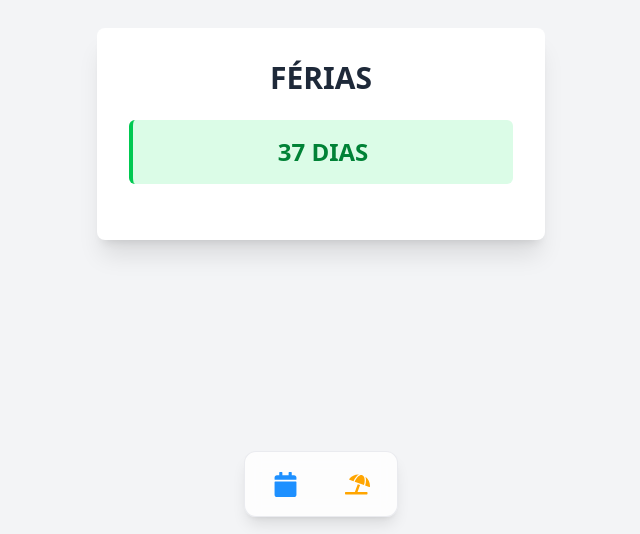
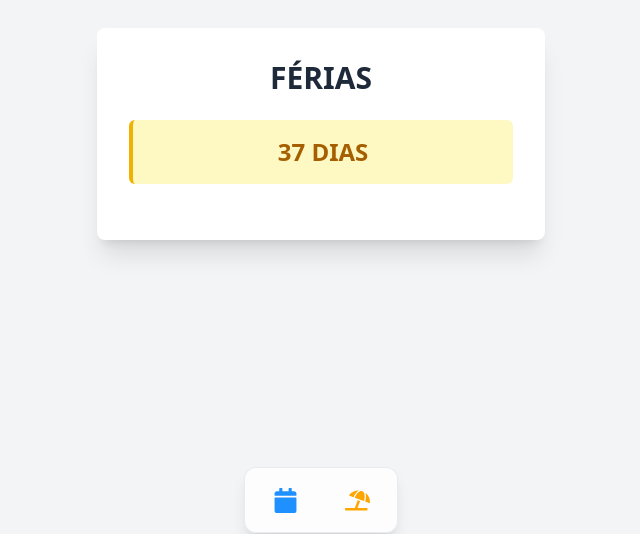
Before and after one commit to gbtrajano/TemporizadorSupply, a Next.js app: page /ferias in a window 1280 px wide. Shown: the part 266-800 px from the top of the page, without its empty margins (319-959 px from the left). Built offline with nearby package versions, Linux system fonts and the light colour scheme.

Commit message:
Some updates

```diff
--- a/src/app/Components/Footer.js
+++ b/src/app/Components/Footer.js
@@ -5,7 +5,7 @@ import { FaCalendar, FaUmbrellaBeach } from "react-icons/fa";
 const Footer = () => {
   return (
     <div
-      className="absolute -bottom-4 left-1/2 -translate-x-1/2 -translate-y-1/2 border border-gray-200/80 py-3 px-2 flex gap-2 shadow-lg rounded-xl bg-white/80 backdrop-blur-sm hover:shadow-xl transition-all duration-300"
+      className="absolute -bottom-8 left-1/2 -translate-x-1/2 -translate-y-1/2 border border-gray-200/80 py-3 px-2 flex gap-2 shadow-lg rounded-xl bg-white/80 backdrop-blur-sm hover:shadow-xl transition-all duration-300"
     >
       <div className="group relative px-3 cursor-pointer">
         <div
--- a/src/app/ferias/page.js
+++ b/src/app/ferias/page.js
@@ -133,7 +133,7 @@ export default function Home() {
       <div className="bg-white p-8 rounded-lg shadow-xl max-w-md w-[80%] text-center">
         <h1 className="text-3xl font-bold text-gray-800 mb-6">FÉRIAS</h1>
         <div
-          className="bg-green-100 border-l-4 border-green-500 text-green-700 p-4 rounded-md mb-6"
+          className="bg-yellow-100 border-l-4 border-yellow-500 text-yellow-700 p-4 rounded-md mb-6"
           role="alert"
         >
           <p className="font-bold text-2xl" id="businessDaysCount">
```
